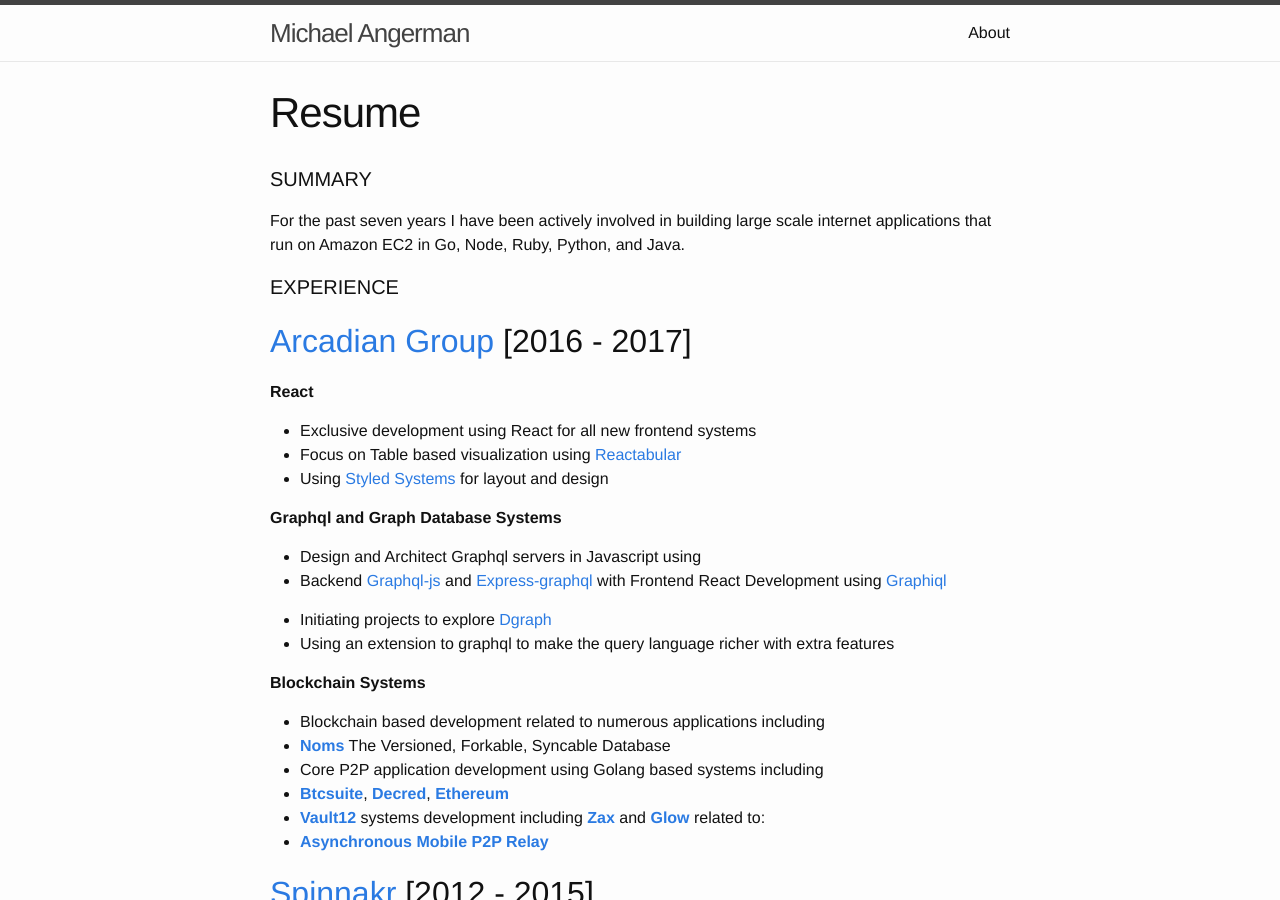
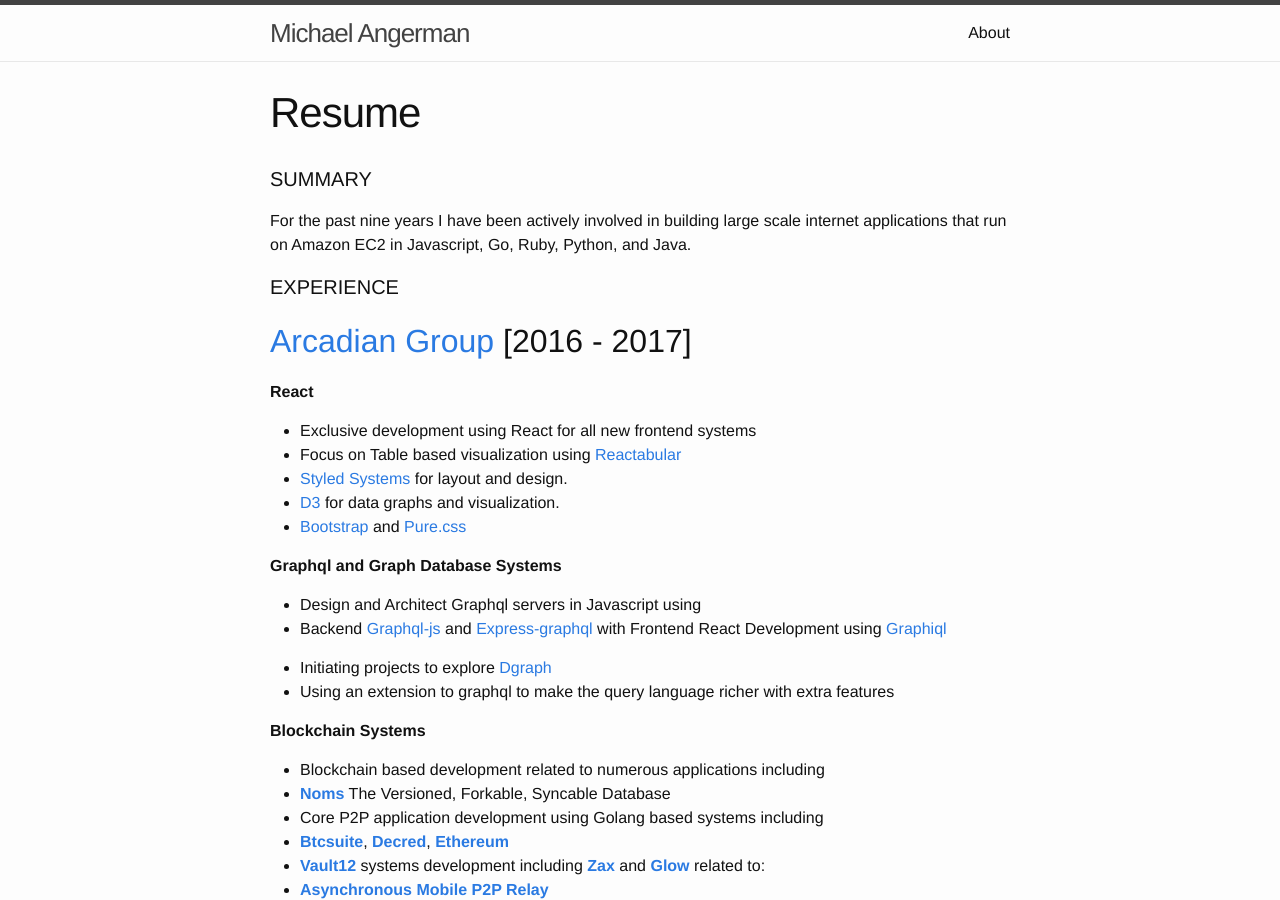
Before and after one commit to angermanmichael/link16, a Jekyll site: the page built from _posts/2017-06-16-cv.md, in a window 1280 px wide and 900 px high. Built offline with Jekyll 4.4.1, drawn with Linux system fonts in a browser that asks for light colours.

Commit message:
resume update

```diff
--- a/_posts/2017-06-16-cv.md
+++ b/_posts/2017-06-16-cv.md
@@ -6,7 +6,7 @@ categories: resume
 
 #### SUMMARY
 
-For the past seven years I have been actively involved in building large scale internet applications that run on Amazon EC2 in Go, Node, Ruby, Python, and Java.
+For the past nine years I have been actively involved in building large scale internet applications that run on Amazon EC2 in Javascript, Go, Ruby, Python, and Java.
 
 #### EXPERIENCE
 
@@ -16,7 +16,9 @@ For the past seven years I have been actively involved in building large scale i
 
 * Exclusive development using React for all new frontend systems
 * Focus on Table based visualization using [Reactabular](https://github.com/reactabular)
-* Using [Styled Systems](https://github.com/jxnblk/styled-system) for layout and design
+* [Styled Systems](https://github.com/jxnblk/styled-system) for layout and design.
+* [D3](https://d3js.org/) for data graphs and visualization.
+* [Bootstrap](https://getbootstrap.com/) and [Pure.css](https://purecss.io/)
 
 **Graphql and Graph Database Systems**
 
```
Also changed, not shown: core.md (+2 -0 lines).
